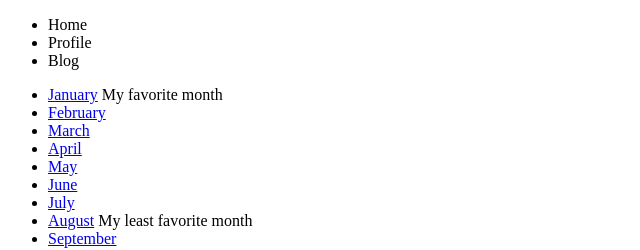
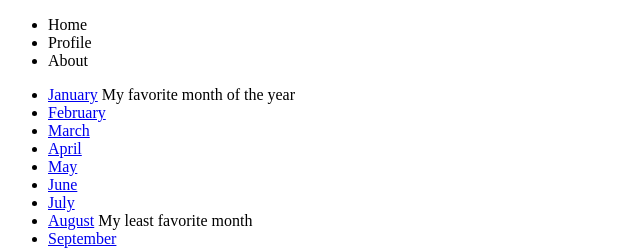
Before and after one commit to PaytonG90/NSS_Portfolio, a plain HTML site: page Index.html in a window 1280 px wide. Shown: the top 250 px of the page, 0-640 px from the left. Drawn offline with Linux system fonts and the light colour scheme.

Commit message:
first commit

```diff
--- a/Index.html
+++ b/Index.html
@@ -3,7 +3,7 @@
   <ul>
     <li>Home</li>
     <li>Profile</li>
-    <li>Blog</li>
+    <li>About</li>
   </ul>
 </header>
 
@@ -12,7 +12,7 @@
     <ul>
       <li>
         <a href="#">January</a>
-        <span class="disabled">My favorite month</span>
+        <span class="disabled">My favorite month of the year</span>
       </li>
       <li>
         <a href="#">
@@ -89,3 +89,4 @@
   </span>
 
 </footer>
+</html>
--- a/styles.css
+++ b/styles.css
@@ -1,3 +1,4 @@
-{div
+div.container
+{
+background-color: green;
 }
-background-color: green;
```
